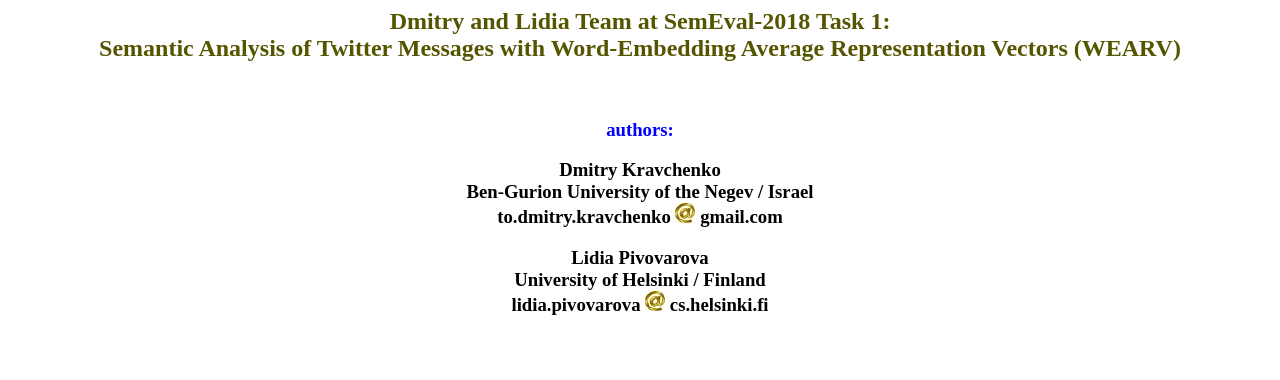
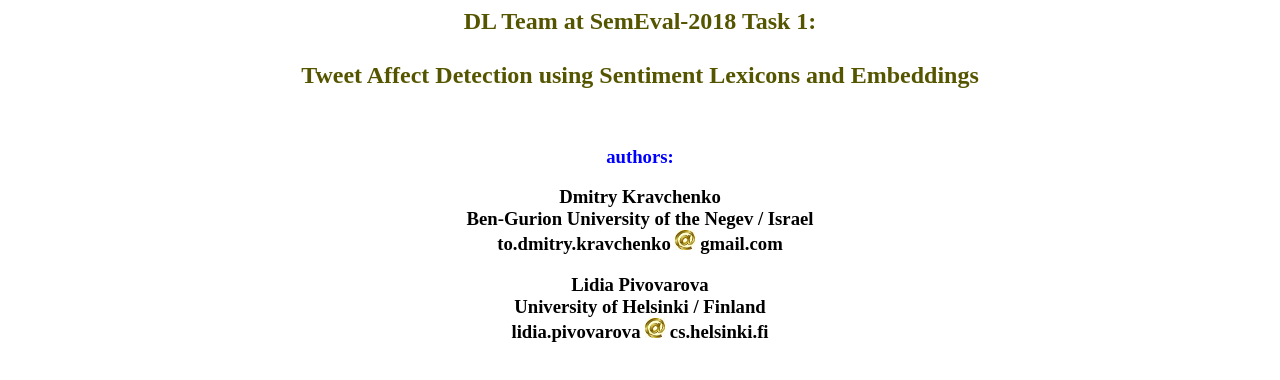
Before and after one commit to dmikrav/AffectsInTweets_SemEval_2018, a plain HTML site: page docs/index.html in a window 1280 px wide. Drawn offline with Linux system fonts and the light colour scheme.

Commit message:
Update index.html

```diff
--- a/docs/index.html
+++ b/docs/index.html
@@ -1,6 +1,6 @@
 <body>
-<h2 style="text-align: center; color: #550">Dmitry and Lidia Team at SemEval-2018 Task 1:
-<br> Semantic Analysis of Twitter Messages with Word-Embedding Average Representation Vectors (WEARV)
+<h2 style="text-align: center; color: #550">DL Team at SemEval-2018 Task 1: <br>
+<br> Tweet Affect Detection using Sentiment Lexicons and Embeddings
 </h2>
 <br>
 <div>
```
